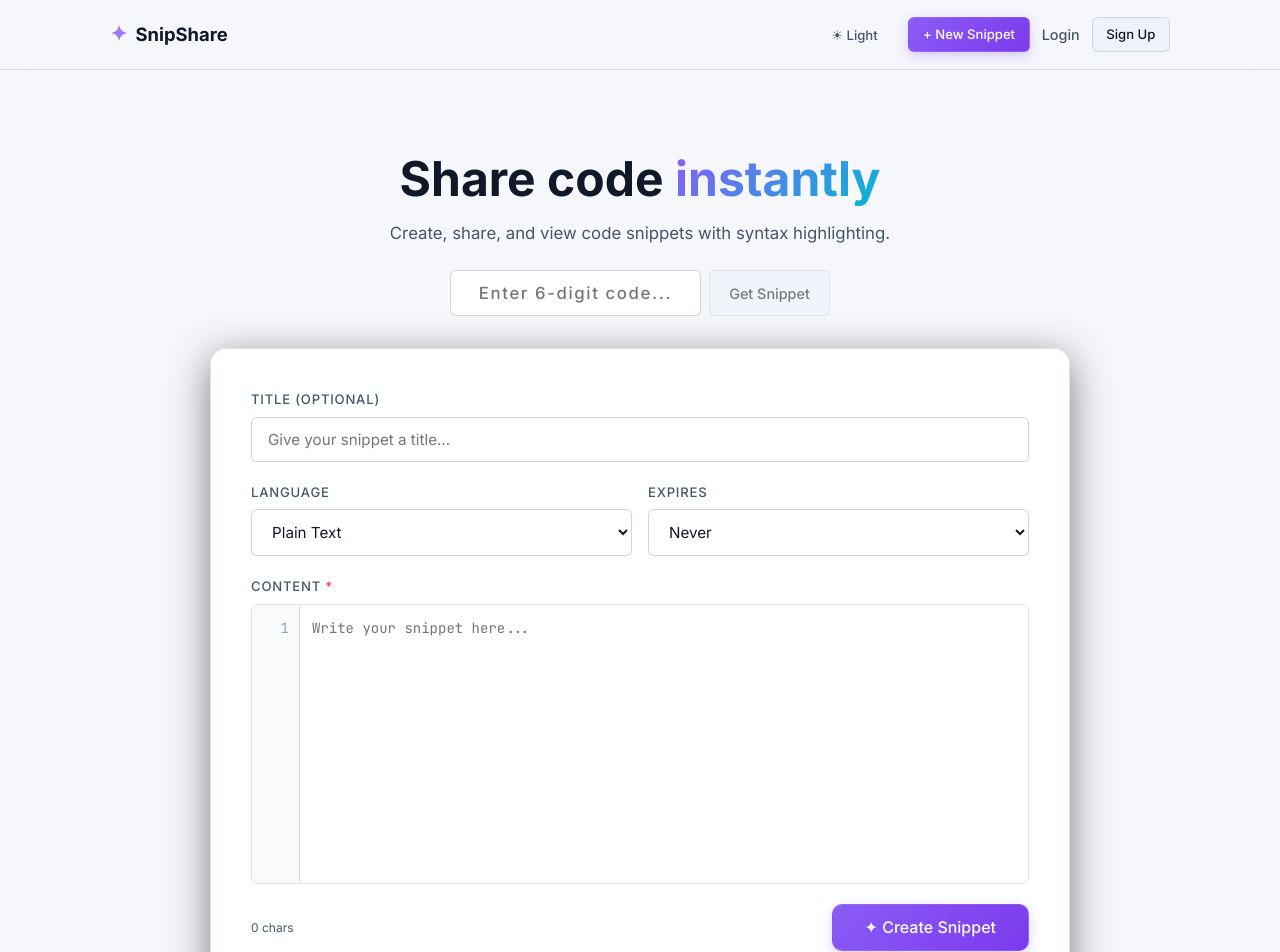
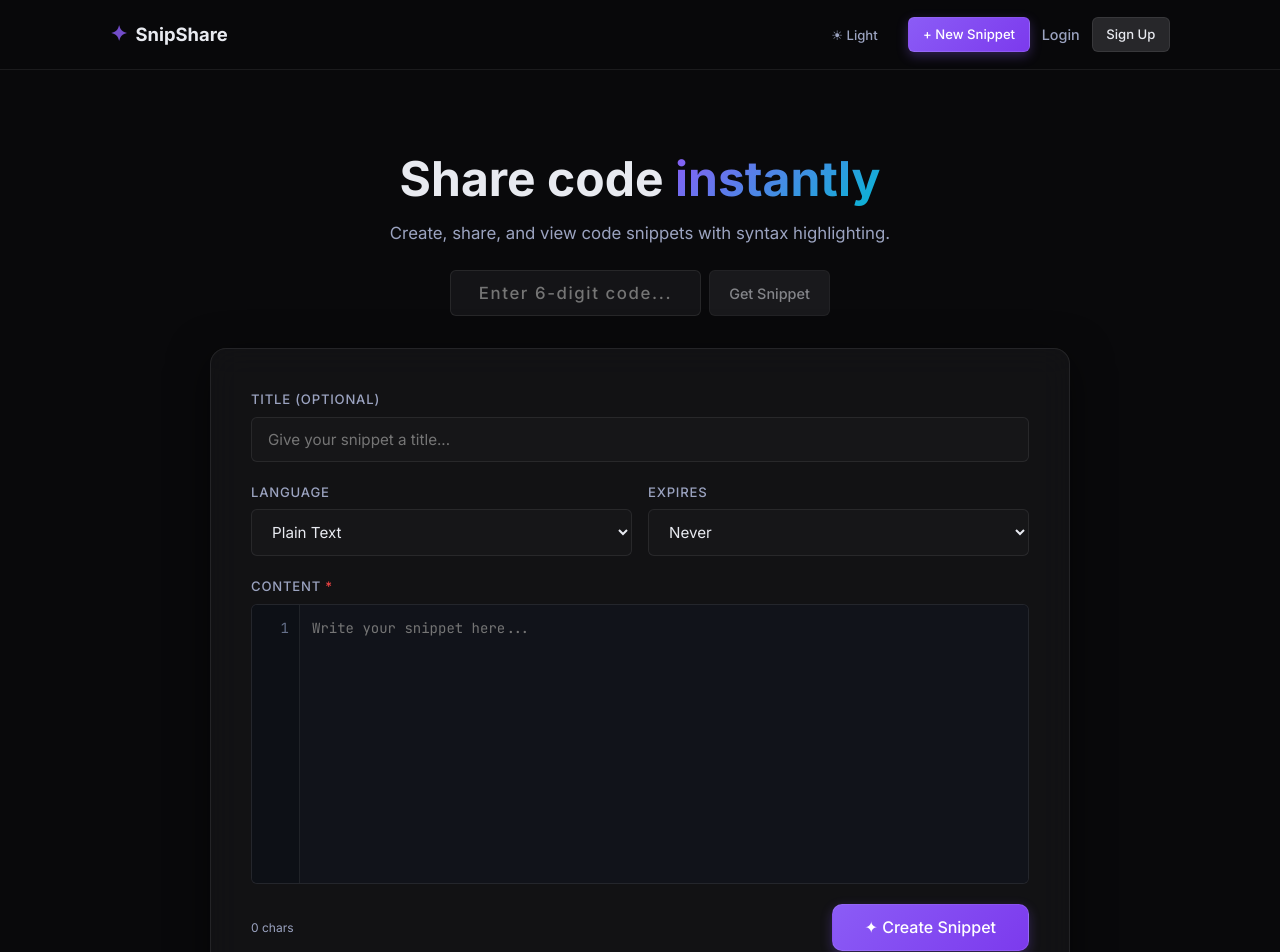
Before and after one commit to makvana-vaibhav/snipshare, a React (Vite) app in the folder client/: page / in a window 1280 px wide. Shown: the top 952 px of the page. Built offline with nearby package versions, Linux system fonts and the light colour scheme.

Commit message:
feat: manual theme toggle activation, editor max-height scroll boundary

```diff
--- a/client/src/components/CodeEditor.css
+++ b/client/src/components/CodeEditor.css
@@ -9,6 +9,7 @@
     overflow: hidden;
     background: var(--code-bg);
     min-height: 280px;
+    max-height: 55vh;
     height: auto;
 }
 
--- a/client/src/index.css
+++ b/client/src/index.css
@@ -47,8 +47,7 @@
   --code-type: #4ec9b0;
 }
 
-@media (prefers-color-scheme: light) {
-  :root {
+[data-theme='light'] {
   --bg: #f5f7fb;
   --bg-2: #ffffff;
   --bg-3: #f0f3fa;
@@ -77,7 +76,6 @@
   --code-function: #0369a1;
   --code-punctuation: #334155;
   --code-type: #0d9488;
-  }
 }
 
 /* ── Reset & base ── */
```
Lines whose indentation alone changed are shown as unchanged.
